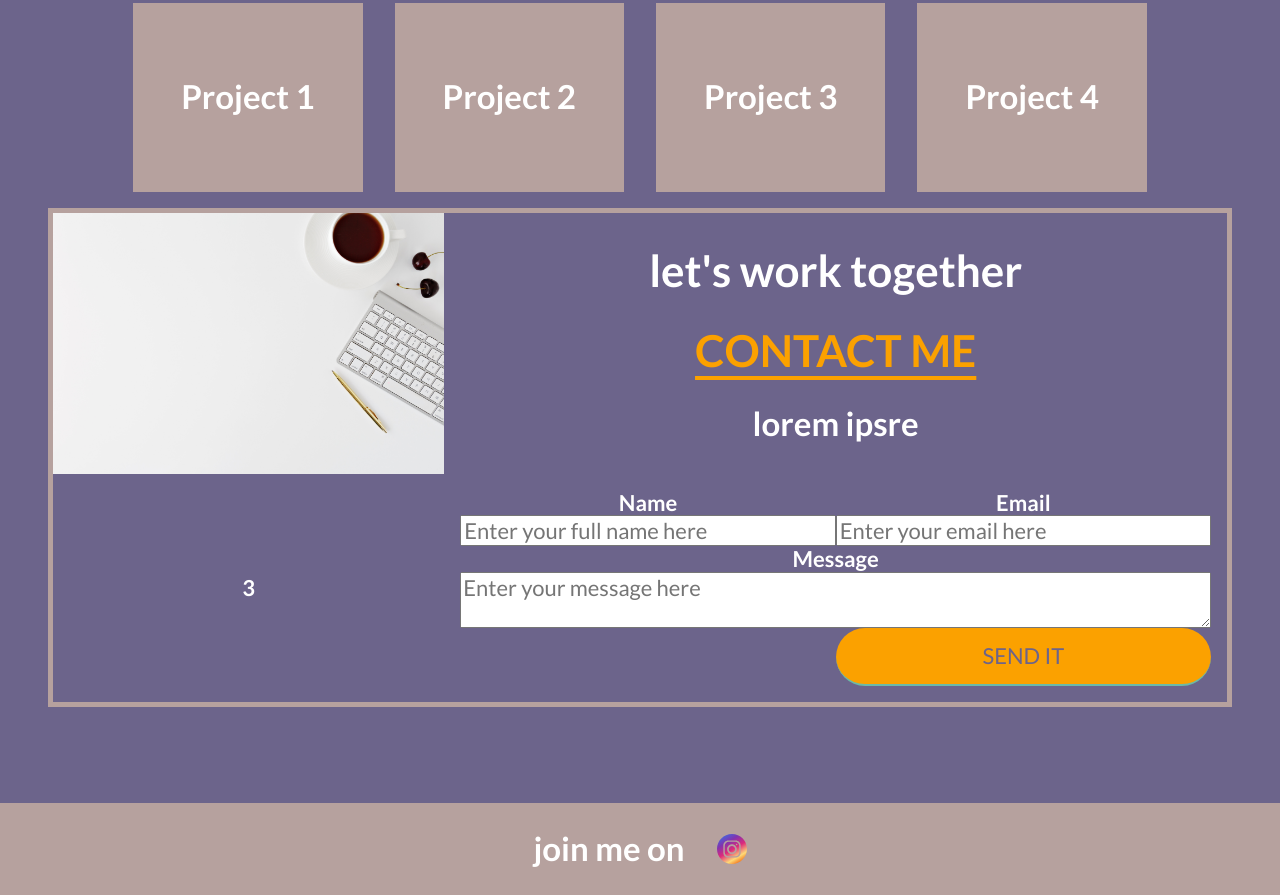
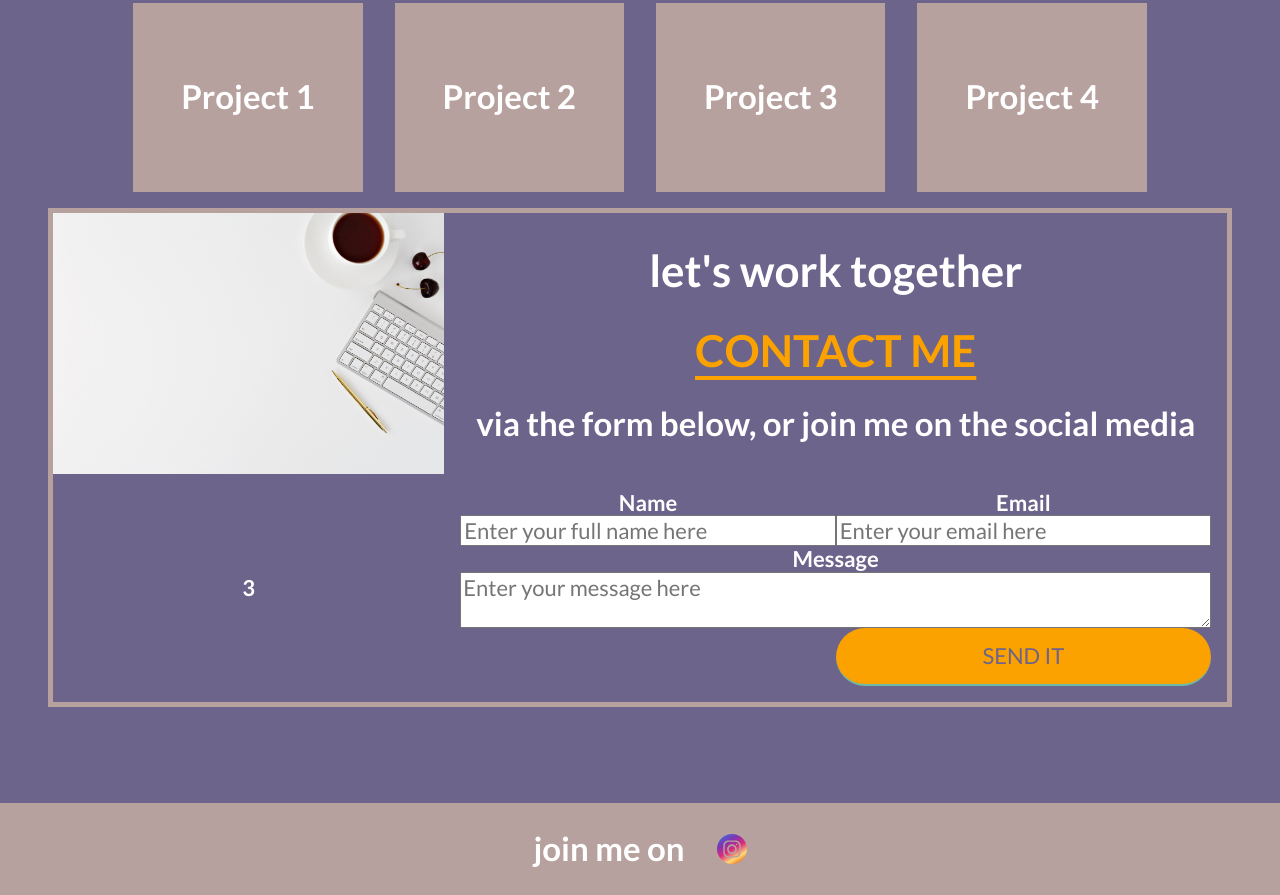
Before and after one commit to andreawork-hub/portfolio-website, a plain HTML site: page index.html in a window 1280 px wide. Shown: the part 965-1860 px from the top of the page. Drawn offline with nearby package versions, Linux system fonts and the light colour scheme.

Commit message:
Update index.html / replaced lorem ipsum

```diff
--- a/index.html
+++ b/index.html
@@ -106,7 +106,7 @@
         <div class="div2">
             <h1> let's work together</h1>
             <h1><span>CONTACT ME</span></h1>
-            <h2>lorem ipsre</h2>
+            <h2>via the form below, or join me on the social media</h2>
         </div>
 
         <div class="div3">3</div>
```
